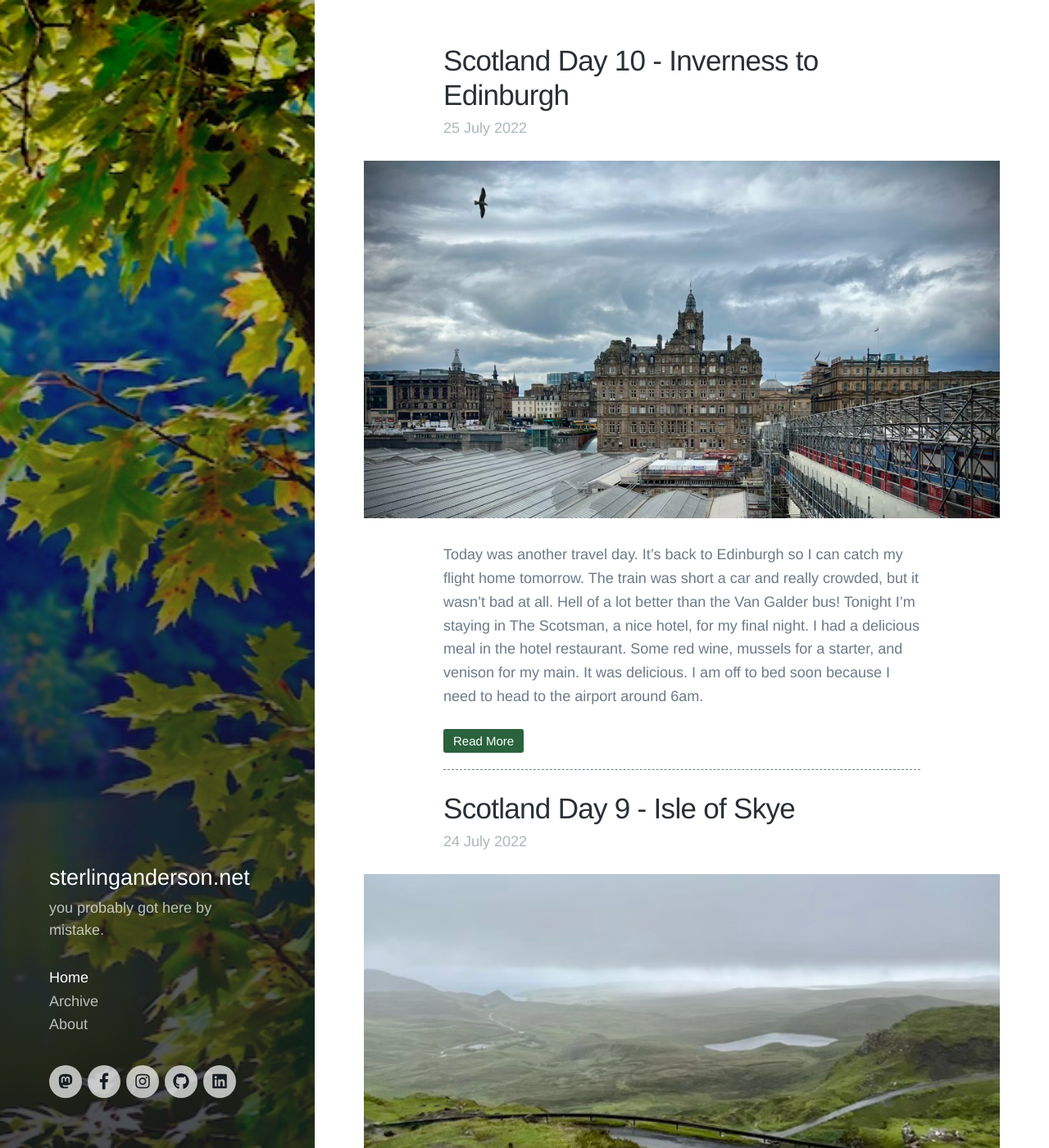
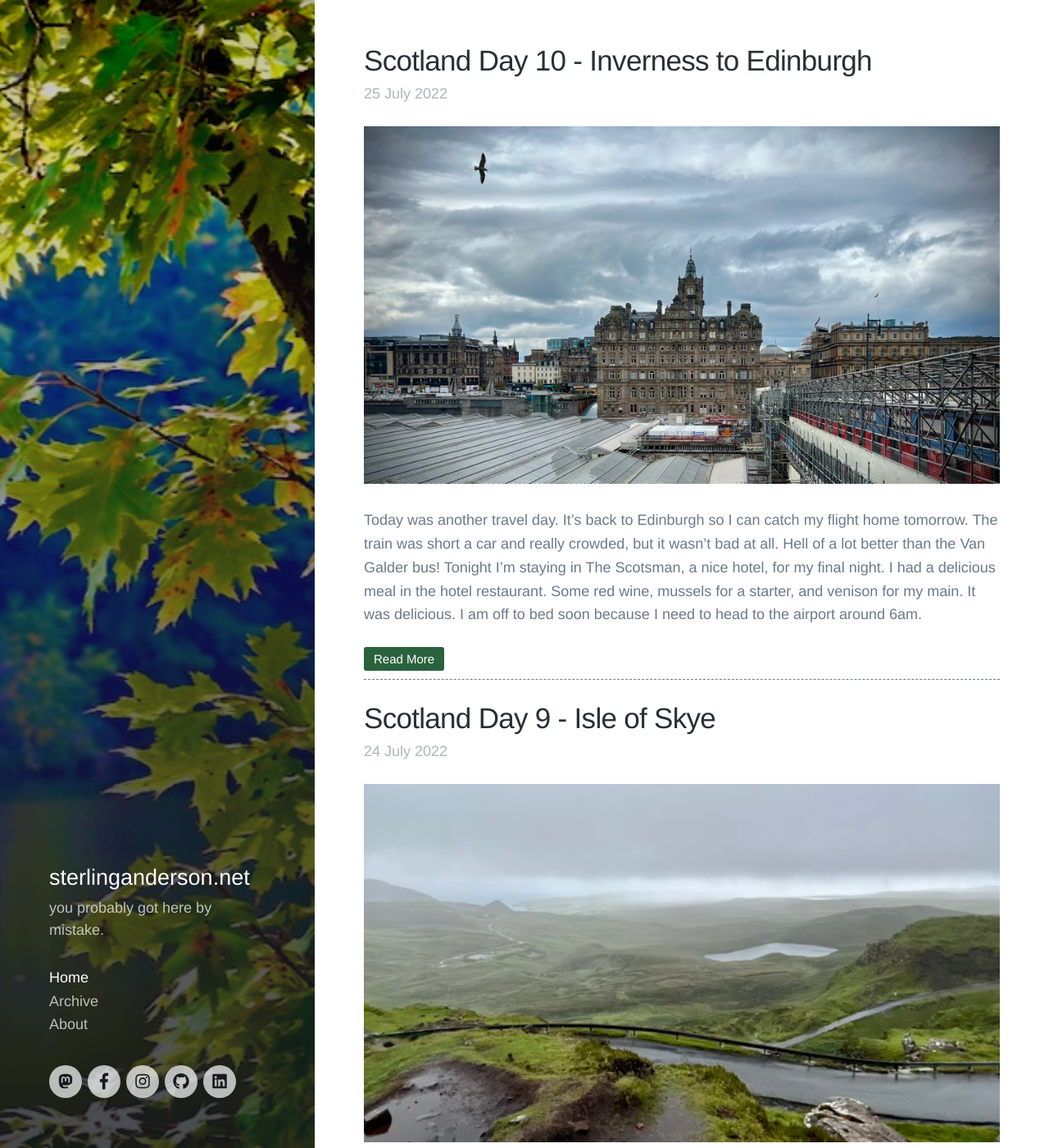
Before and after one commit to strlng/strlng.github.io, a Jekyll site: the page built from index.html, in a window 1280 px wide and 1400 px high. Shown: the whole window at 82% size. Built offline with Jekyll 4.4.1, drawn with Linux system fonts in a browser that asks for light colours; nearby versions of some CDN libraries; some web fonts are replaced; the list of posts is cut into pages by our own code.

Commit message:
updated layout

```diff
--- a/_posts/2022-07-24-scotland-day-9.markdown
+++ b/_posts/2022-07-24-scotland-day-9.markdown
@@ -27,6 +27,8 @@
 	<img src="/images/2022-07-24-scotland-day-9/DSC_1768.jpeg">
 </div>
 
+<iframe width="560" height="315" src="https://www.youtube.com/embed/1Ku4dH_ffeA?si=pGht64ChhPuYa_Ve" title="YouTube video player" frameborder="0" allow="accelerometer; autoplay; clipboard-write; encrypted-media; gyroscope; picture-in-picture; web-share" allowfullscreen></iframe>
+
 Portree is a beautiful small town, and I plan on staying there for at least a night on my next visit. The [Portree Hotel](http://theportreehotel.com/) looks great, and I had an amazing potato and leek soup with a glass of ale from Isle of Skye Brewing Company in the attached restaurant. I missed the fish chowder they also had on the menu in my excitement and I’m still bothered by that. Next time for sure. I was able to try Skye’s IPA at another stop when we pulled up to their brewery store.
 
 <div class="gallery">
--- a/_sass/_includes/_content.scss
+++ b/_sass/_includes/_content.scss
@@ -21,18 +21,6 @@
 	}
 
 	.wrap {
-
-		@include mq(tabletl) {
-			max-width: 80%;
-		}
-
-		@include mq(laptop) {
-			max-width: 75%;
-		}
-
-		@include mq(desktop) {
-			max-width: 70%;
-		}
 	}
 
 	h1 {
@@ -68,21 +56,6 @@
 	h1, h2, h3, h4, h5, h6, p, ul, ol {
 		margin-left: auto;
 		margin-right: auto;
-
-		@include mq(tabletp) {
-		}
-
-		@include mq(tabletl) {
-			max-width: 80%;
-		}
-
-		@include mq(laptop) {
-			max-width: 75%;
-		}
-
-		@include mq(desktop) {
-			max-width: 70%;
-		}
 	}
 
 	ul, ol {
@@ -96,24 +69,6 @@
 		border-top: dashed 1px;
 		margin: 10px auto;
 		background-color: transparent;
-
-		@include mq(tabletp) {
-			margin-top: 20px;
-			margin-bottom: 20px;
-			width: auto;
-		}
-
-		@include mq(tabletl) {
-			max-width: 80%;
-		}
-
-		@include mq(laptop) {
-			max-width: 75%;
-		}
-
-		@include mq(desktop) {
-			max-width: 70%;
-		}
 	}
 
 	blockquote,
@@ -150,19 +105,6 @@
 
 		@include mq(tabletp) {
 			margin: 30px auto;
-		}
-
-		@include mq(tabletl) {
-			max-width: 80%;
-		}
-
-		@include mq(laptop) {
-			margin: 40px auto;
-			max-width: 75%;
-		}
-
-		@include mq(desktop) {
-			max-width: 70%;
 		}
 	}
 
--- a/index.html
+++ b/index.html
@@ -25,8 +25,12 @@
 			{% endif %}
 
 			<div class="blog-post__content">
+				{% if post.layout == "aside" %}
+				<p>{{ post.content }}</p>
+				{% else %}
 				<p>{{ post.excerpt }}</p>
 				<p><a href="{{ post.url | relative_url }}" class="button">Read More</a>
+				{% endif %}
 			</div>
 
 		</article>
```
